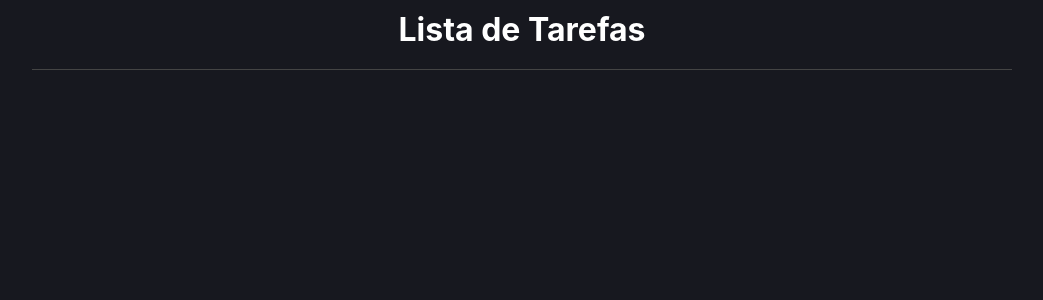
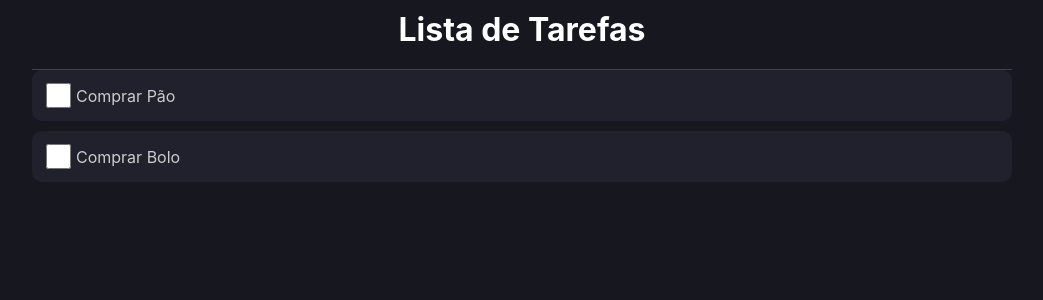
Before and after one commit to charleshgps/todo-list, a React (Create React App) app: page / in a window 1280 px wide. Shown: the top 300 px of the page, without its empty margins (118-1161 px from the left). Built offline with nearby package versions, Linux system fonts and the light colour scheme.

Commit message:
lista de atividades criada

```diff
--- a/src/App.tsx
+++ b/src/App.tsx
@@ -1,13 +1,24 @@
+import { useState } from 'react';
 import * as C from "./App.styles"
+import { Item } from './types/item'
+import { ListItem } from './components/ListItem'
 
 const App = () => {
+  const [list, setList] = useState<Item[]>([
+    { id: 1, name: "Comprar Pão", done: false },
+    { id: 2, name: "Comprar Bolo", done: false }
+  ]);
   return (
     <C.Container>
       <C.Area>
-        <C.Header>
-          Lista de Tarefas
-        </C.Header>
-        </C.Area>
+        <C.Header> Lista de Tarefas </C.Header>
+
+        {/* Area de adicionar a tarefa */}
+
+        {list.map((item, index) => (
+          <ListItem key={index} item={item} />
+        ))}
+      </C.Area>
     </C.Container>
   );
 }
--- /dev/null
+++ b/src/components/ListItem/index.tsx
@@ -0,0 +1,15 @@
+import * as C from './style';
+import { Item } from '../../types/item';
+
+type Props = {
+    item: Item
+}
+
+export const ListItem = ({ item }: Props) => {
+    return (
+        <C.Container>
+            <input type="checkbox" />
+            <label>{item.name}</label>
+        </C.Container>
+    );
+}
--- /dev/null
+++ b/src/components/ListItem/style.ts
@@ -0,0 +1,20 @@
+import styled from "styled-components";
+
+export const Container = styled.div`
+  display: flex;
+  background-color: #20212c;
+  padding: 10px;
+  border-radius: 10px;
+  margin-bottom: 10px;
+  align-items: center;
+
+  input {
+    width: 25px;
+    height: 25px;
+    margin-right: 5px;
+  }
+
+  label {
+    color: #ccc;
+  }
+`;
--- /dev/null
+++ b/src/types/item.ts
@@ -0,0 +1,5 @@
+export type Item = {
+  id: number;
+  name: string;
+  done: boolean;
+};
```
